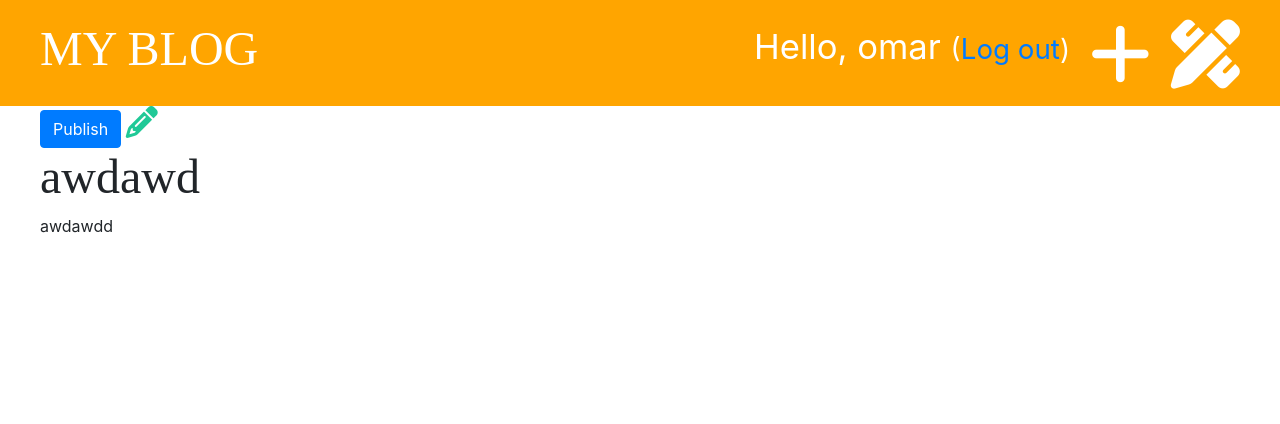
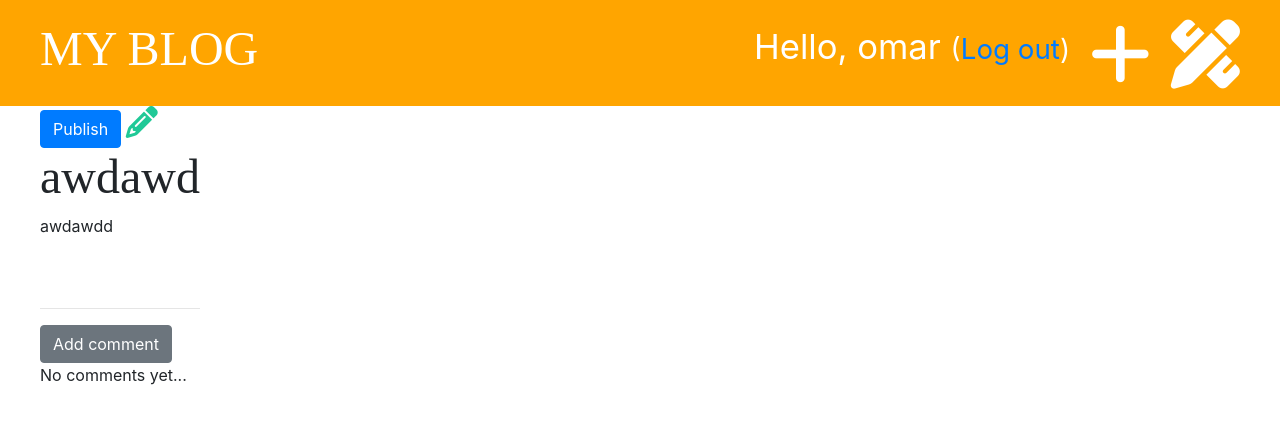
Before and after one commit to OmarAhmedG/my_django_site, a Django app: page /post/8/ in a window 1280 px wide. Shown: the top 424 px of the page. Run offline with Django 3.2, Linux system fonts and the light colour scheme; a user stored in the database is signed in; data comes from the database, SQL or seed files in the repository; both versions use the stored data as it was after the commit; some libraries are stand-ins or nearby versions.

Commit message:
Add feature to comment on blog posts

```diff
--- a/bolg/admin.py
+++ b/bolg/admin.py
@@ -1,6 +1,7 @@
 from django.contrib import admin
-from .models import Post
+from .models import Post, Comment
 
 # Register your models here.
 
 admin.site.register(Post)
+admin.site.register(Comment)
--- a/bolg/models.py
+++ b/bolg/models.py
@@ -15,3 +15,14 @@ class Post(models.Model):
 
     def __str__(self):
         return self.title
+
+
+class Comment(models.Model):
+    post = models.ForeignKey('bolg.Post', on_delete=models.CASCADE, related_name='comments')
+    author = models.CharField(max_length=200)
+    created_date = models.DateTimeField(default=timezone.now())
+    text = models.TextField()
+
+
+    def __str__(self):
+        return self.text
--- a/bolg/static/css/bolg.css
+++ b/bolg/static/css/bolg.css
@@ -47,3 +47,7 @@ h1, h2, h3, h4 {
     font-size: 26pt;
     margin-right: 20px;
 }
+
+.comment {
+    margin: 20px 0px 20px 20px;
+}
--- a/bolg/templates/bolg/post_detail.html
+++ b/bolg/templates/bolg/post_detail.html
@@ -21,4 +21,21 @@
         <h1>{{ post.title }}</h1>
         <p>{{ post.text|linebreaksbr }}</p>
     </div>
+    <hr>
+    <a href="{% url 'add_comment_to_post' pk=post.pk %}" class="btn btn-secondary">Add comment</a>
+    {% for comment in post.comments.all %}
+
+        <div class="comment">
+
+            <div class="date">
+                {{ comment.created_date }}
+            </div>
+
+            <strong>{{ comment.author }}</strong>
+            <p>{{ comment.text }}</p>
+        </div>
+
+    {% empty %}
+        <p>No comments yet...</p>
+    {% endfor %}
 {% endblock %}
--- a/bolg/urls.py
+++ b/bolg/urls.py
@@ -8,4 +8,5 @@ urlpatterns = [
     path('post/<int:pk>/edit', views.post_edit, name='post_edit'),
     path('drafts/', views.post_draft_list, name='post_draft_list'),
     path('post/<int:pk>/publish/', views.post_publish, name='post_publish'),
+    path('post/<int:pk>/comment/', views.add_comment_to_post, name='add_comment_to_post'),
 ]
--- a/bolg/views.py
+++ b/bolg/views.py
@@ -1,7 +1,7 @@
 from django.shortcuts import render, get_object_or_404, redirect
 from django.utils import timezone
 from .models import Post
-from .forms import PostForm
+from .forms import PostForm, CommentForm
 from django.contrib.auth.decorators import login_required
 
 # Create your views here.
@@ -54,3 +54,17 @@ def post_publish(request, pk):
     post = get_object_or_404(Post, pk=pk)
     post.publish()
     return redirect('post_detail', pk=pk)
+
+def add_comment_to_post(request, pk):
+    post = get_object_or_404(Post, pk=pk)
+    if request.method == "POST":
+        form = CommentForm(request.POST)
+        if form.is_valid():
+            comment = form.save(commit=False)
+            comment.author = request.user
+            comment.post = post
+            comment.save()
+            return redirect('post_detail', pk=post.pk)
+    else:
+        form = CommentForm()
+    return render(request, 'bolg/add_comment_to_post.html', {'form': form})
```
Also changed, not shown: bolg/forms.py (+6 -1 lines), bolg/templates/bolg/add_comment_to_post.html (added, +12 -0 lines), bolg/migrations/0002_comment.py (added), db.sqlite3.
